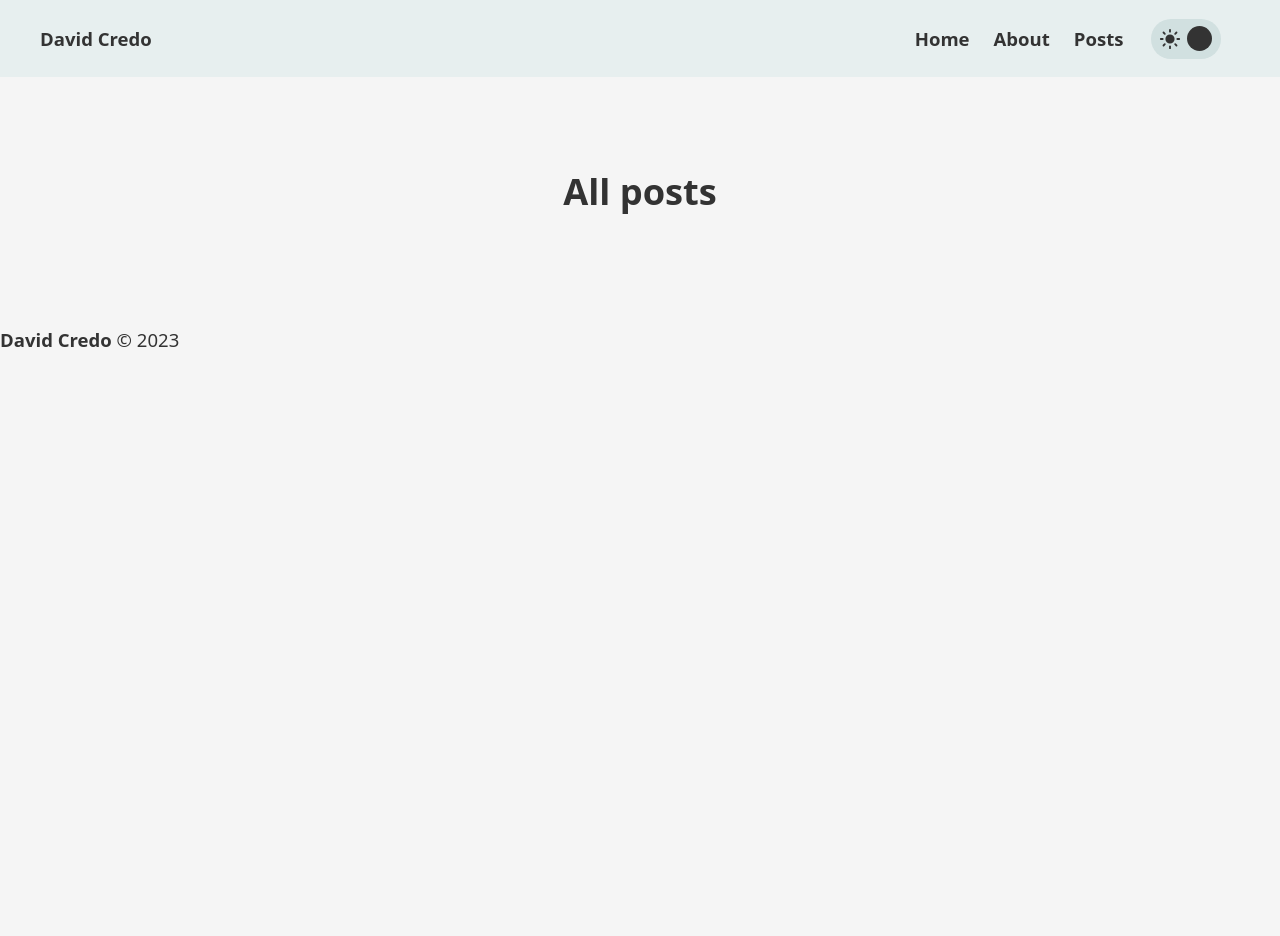
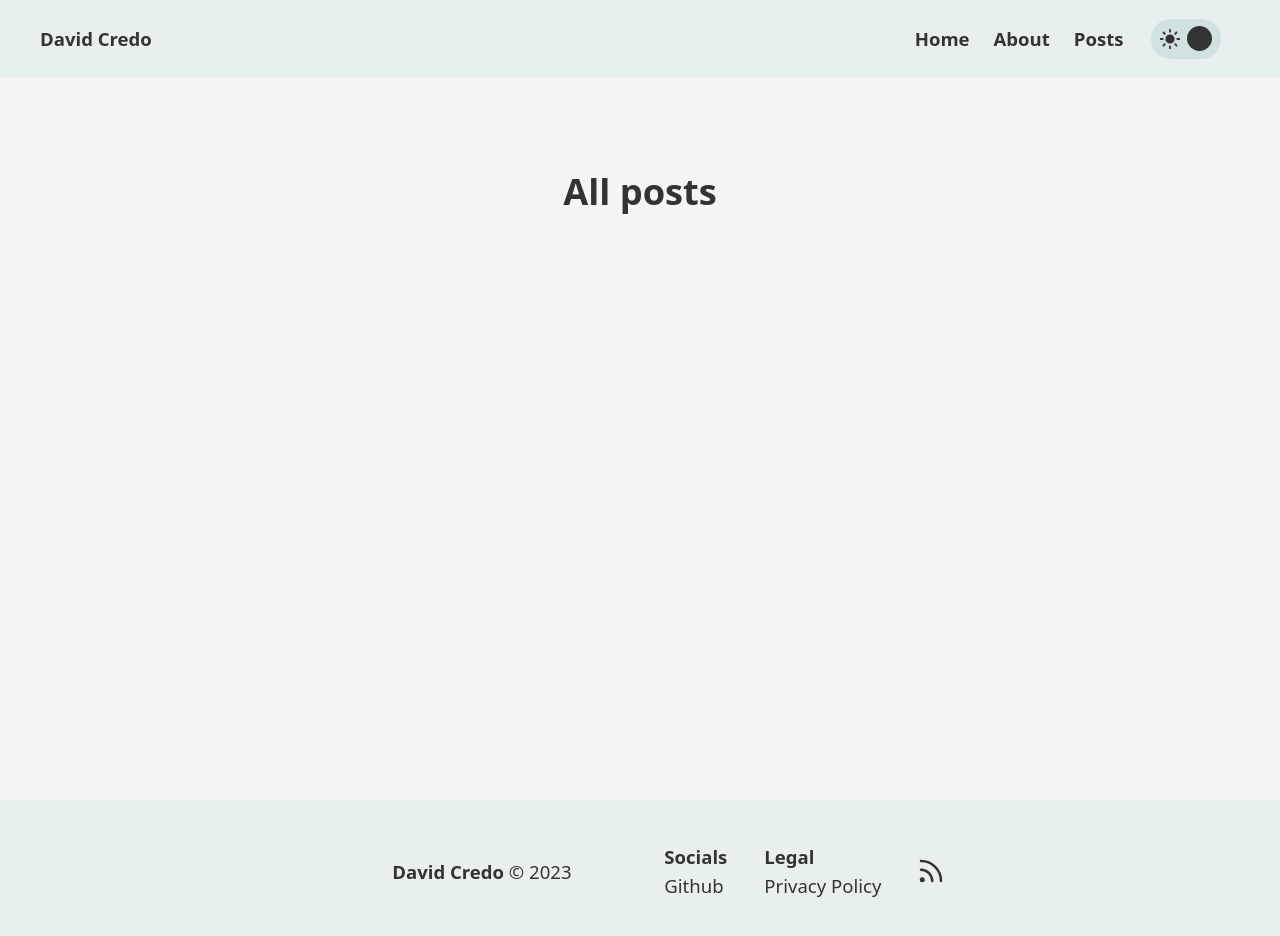
Before and after one commit to DavidCredo/personalblog, an Astro site: page /posts in a window 1280 px wide. Before the commit the page ends 800 px from the top, so only its background shows below. Built offline with nearby package versions, Linux system fonts and the light colour scheme; Astro itself is replaced by a stand-in of ours.

Commit message:
Added Footer and RSS setup

```diff
--- a/astro.config.mjs
+++ b/astro.config.mjs
@@ -1,9 +1,9 @@
-import { defineConfig } from 'astro/config';
+import { defineConfig } from "astro/config";
 import svelte from "@astrojs/svelte";
-
 import mdx from "@astrojs/mdx";
 
 // https://astro.build/config
 export default defineConfig({
-  integrations: [svelte(), mdx()]
+  integrations: [svelte(), mdx()],
+  site: "https://credo.codes",
 });
--- /dev/null
+++ b/src/components/Button/IconButton.svelte
@@ -0,0 +1,12 @@
+<script>
+  export let description;
+</script>
+
+<button title={description}><slot /></button>
+
+<style>
+    button {
+        border: none;
+        background-color: transparent;
+    }
+</style>
--- a/src/components/Footer/Footer.svelte
+++ b/src/components/Footer/Footer.svelte
@@ -1,4 +1,9 @@
 <script lang="ts">
+  import { Rss } from "lucide-svelte";
+  import IconButton from "../Button/IconButton.svelte";
+  import FooterItem from "./FooterItem.svelte";
+  import Spacer from "../Util/Spacer.svelte";
+
   const getCopyrightYear = (): string => {
     const establishedYear = new Date("2023-01-01").getFullYear();
     const currentYear = new Date().getFullYear();
@@ -10,10 +15,68 @@
 
 <footer>
   <div class="container">
-    <p><strong>David Credo</strong> © {getCopyrightYear()}</p>
+    <p id="copyright-info">
+      <strong>David Credo</strong> © {getCopyrightYear()}
+    </p>
+    <div class="footer-section">
+      <p><strong>Socials</strong></p>
+      <ul>
+        <FooterItem label="Github" url="https://github.com/DavidCredo" />
+      </ul>
+    </div>
+    <div class="footer-section">
+      <p><strong>Legal</strong></p>
+      <ul>
+        <FooterItem label="Privacy Policy" url="/privacy-policy" />
+      </ul>
+    </div>
+    <IconButton description="RSS feed of this blog"
+      ><a href="/rss.xml"
+        ><div class="icon-wrapper"><Rss size="30" /></div>
+      </a></IconButton
+    >
   </div>
 </footer>
 
 <style>
+  #copyright-info {
+    margin-inline: 4rem;
+  }
 
+  .container {
+    display: flex;
+    align-items: center;
+    flex-flow: row wrap;
+    justify-content: center;
+    background-color: var(--color-neutral-100);
+    padding-block: var(--font-size-medium);
+    width: 100vw;
+  }
+
+  .footer-section {
+    margin: var(--font-size-regular);
+  }
+
+  ul {
+    list-style-type: none;
+    padding: 0;
+  }
+
+  @media screen and (max-width: 500px) {
+    .container {
+      flex-direction: column;
+      text-align: center;
+    }
+
+    .footer-section {
+      margin: 0 0 var(--font-size-medium);
+    }
+    #copyright-info {
+      margin: 0 0 var(--font-size-small);
+    }
+  }
+
+  .container > p {
+    margin: 0;
+  }
 </style>
--- /dev/null
+++ b/src/components/Footer/FooterItem.svelte
@@ -0,0 +1,16 @@
+<script>
+  export let url;
+  export let label;
+</script>
+
+<li><a href={url}>{label}</a></li>
+
+<style>
+  a {
+    font-weight: var(--font-weight-regular);
+    font-size: var(--font-size-regular);
+  }
+  a:hover {
+    color: var(--color-primary);
+  }
+</style>
--- a/src/layouts/Layout.astro
+++ b/src/layouts/Layout.astro
@@ -44,6 +44,7 @@ const { title } = Astro.props;
         }
       }
     </script>
+    <div class="wrapper">
       <header>
         <div class="header-wrapper">
           <a href="/">David Credo</a>
@@ -52,6 +53,7 @@ const { title } = Astro.props;
         </div>
       </header>
       <slot />
+    </div>
     <Footer />
   </body>
 </html>
@@ -59,6 +61,13 @@ const { title } = Astro.props;
   header {
     background: var(--color-neutral-100);
   }
+
+  .wrapper {
+    min-height: 100%;
+    display: flex;
+    flex-direction: column;
+  }
+
   .header-wrapper {
     display: flex;
     align-items: center;
--- a/src/styles/global.css
+++ b/src/styles/global.css
@@ -44,6 +44,11 @@ body {
   line-height: var(--line-height);
   background-color: var(--color-bg);
   -webkit-font-smoothing: antialiased;
+
+}
+
+body, html {
+  height: 100%;
 }
 /*
 5. Improve media defaults
@@ -113,3 +118,7 @@ a {
   color: var(--color-text);
   text-decoration: none;
 }
+
+code {
+  font-family: var(--font-family-code);
+}
--- a/src/styles/variables.css
+++ b/src/styles/variables.css
@@ -17,6 +17,7 @@
   --color-neutral-1000: hsl(180, 20%, 5%);
 
   --font-family: system-ui, sans-serif;
+  --font-family-code: ui-monospace, 'Cascadia Code', 'Source Code Pro', Menlo, Consolas, 'DejaVu Sans Mono', monospace;
 
   --font-size-small: 0.8rem;
   --font-size-regular: 1rem;
```
Also changed, not shown: package.json (+8 -4 lines), src/pages/index.astro (+5 -6 lines), src/pages/rss.xml.js (added, +18 -0 lines), 1 other file. Lines whose indentation alone changed are shown as unchanged.
